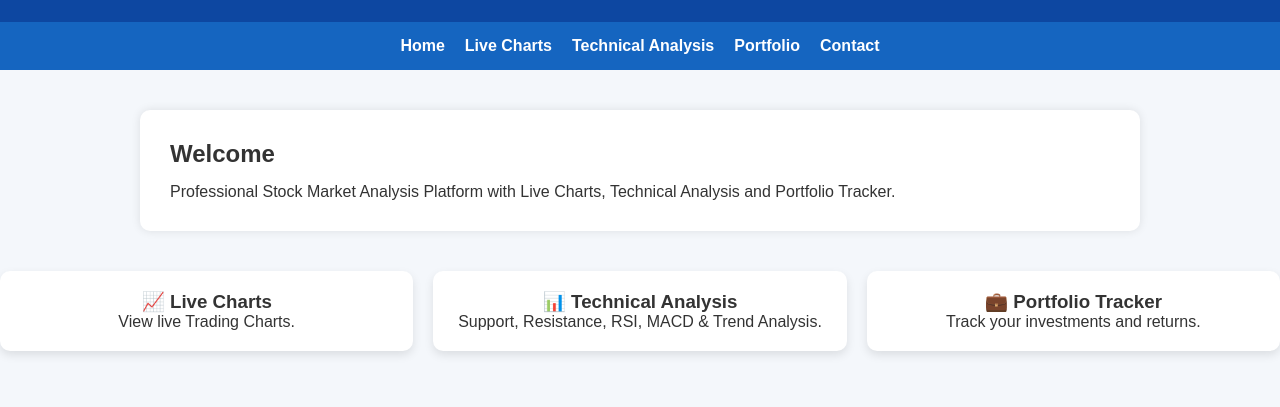
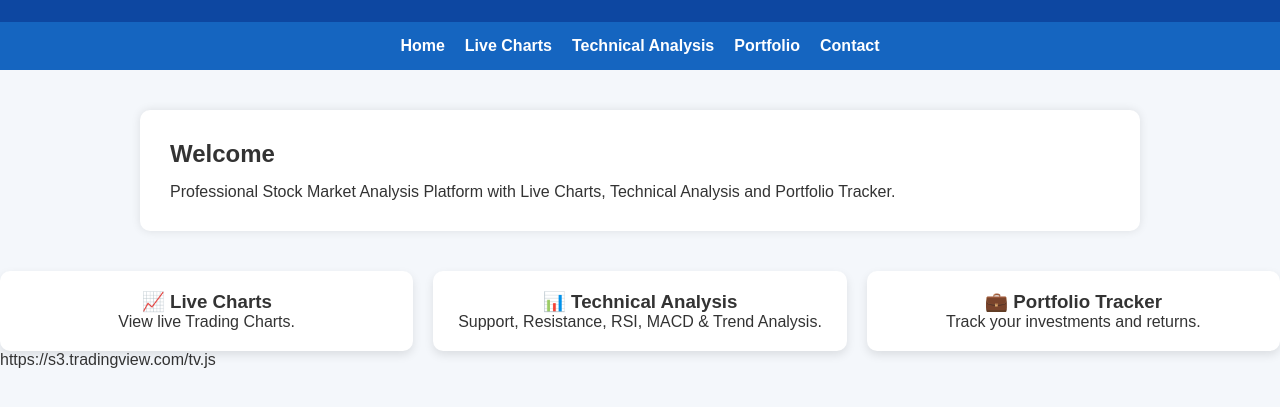
Before and after one commit to shyamfinancehub-netizen/Stock-Market-Analysis, a plain HTML site: page frontend/index.html in a window 1280 px wide. Shown: the part 83-490 px from the top of the page. Drawn offline with Linux system fonts and the light colour scheme.

Commit message:
Update index.html

```diff
--- a/frontend/index.html
+++ b/frontend/index.html
@@ -48,3 +48,4 @@
 
 </body>
 </html>
+https://s3.tradingview.com/tv.js
```
